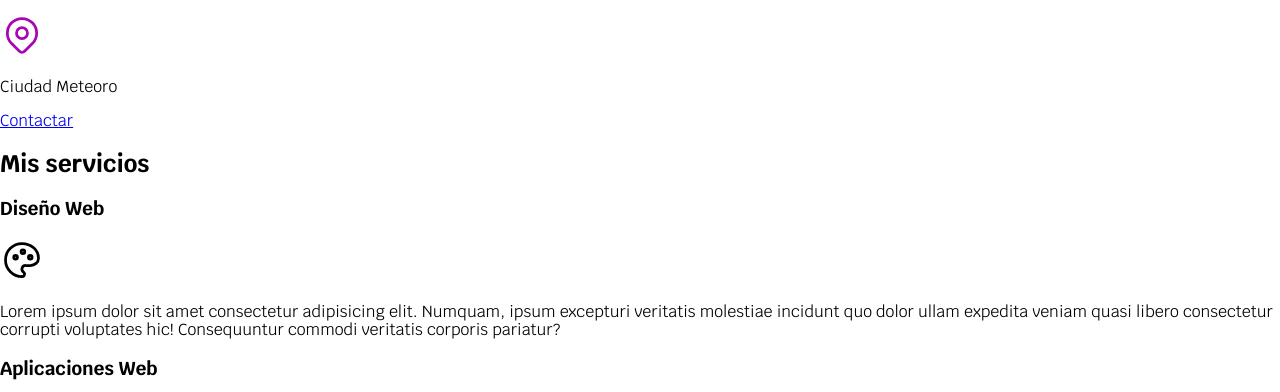
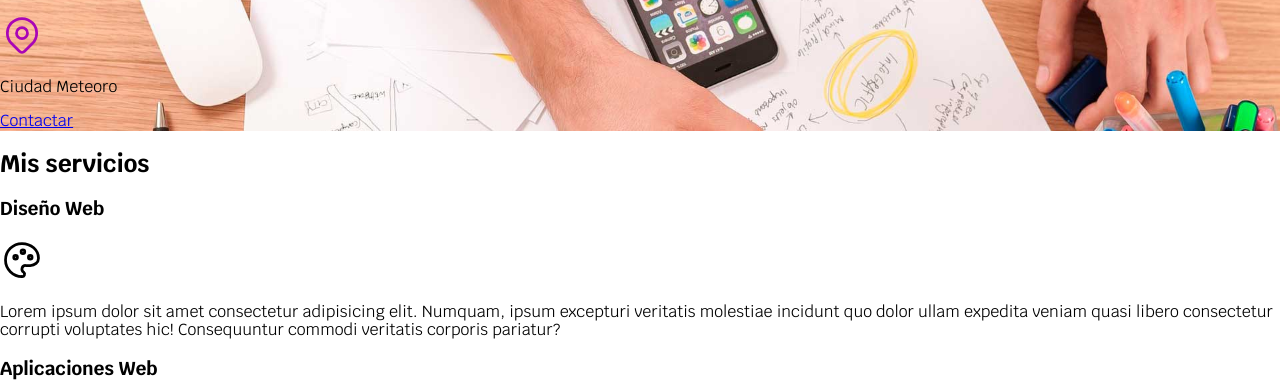
Before and after one commit to hxhdevs/Freelancer-site, a plain HTML site: page index.html in a window 1280 px wide. Shown: the part 231-623 px from the top of the page. Drawn offline with Linux system fonts and the light colour scheme.

Commit message:
Añadiendo imagenes con CSS

```diff
--- a/css/styles.css
+++ b/css/styles.css
@@ -68,6 +68,12 @@ body{
     }
 }
 
+.hero{
+    background-image: url(../img/hero.jpg);
+    background-repeat: no-repeat;
+    background-size: cover;
+}
+
 /* body{
     background-color: yellow;
     font-size: 3rem;
--- a/index.html
+++ b/index.html
@@ -24,8 +24,9 @@
         </nav>
     </div>
 
-    <section>
-        <h2 class="titulo">Diseño y desarrollo Freelancer</h2>
+    <section class="hero">
+        <div>
+            <h2 class="titulo">Diseño y desarrollo Freelancer</h2>
         <p>
             <svg xmlns="http://www.w3.org/2000/svg" class="icon icon-tabler icon-tabler-map-pin" width="44" height="44" viewBox="0 0 24 24" stroke-width="1.5" stroke="#a905b6" fill="none" stroke-linecap="round" stroke-linejoin="round">
                 <path stroke="none" d="M0 0h24v24H0z" fill="none"/>
@@ -36,6 +37,7 @@
         <p>Ciudad Meteoro</p>
 
         <a href="#">Contactar</a>
+        </div>
     </section>
 
     <main>
```
